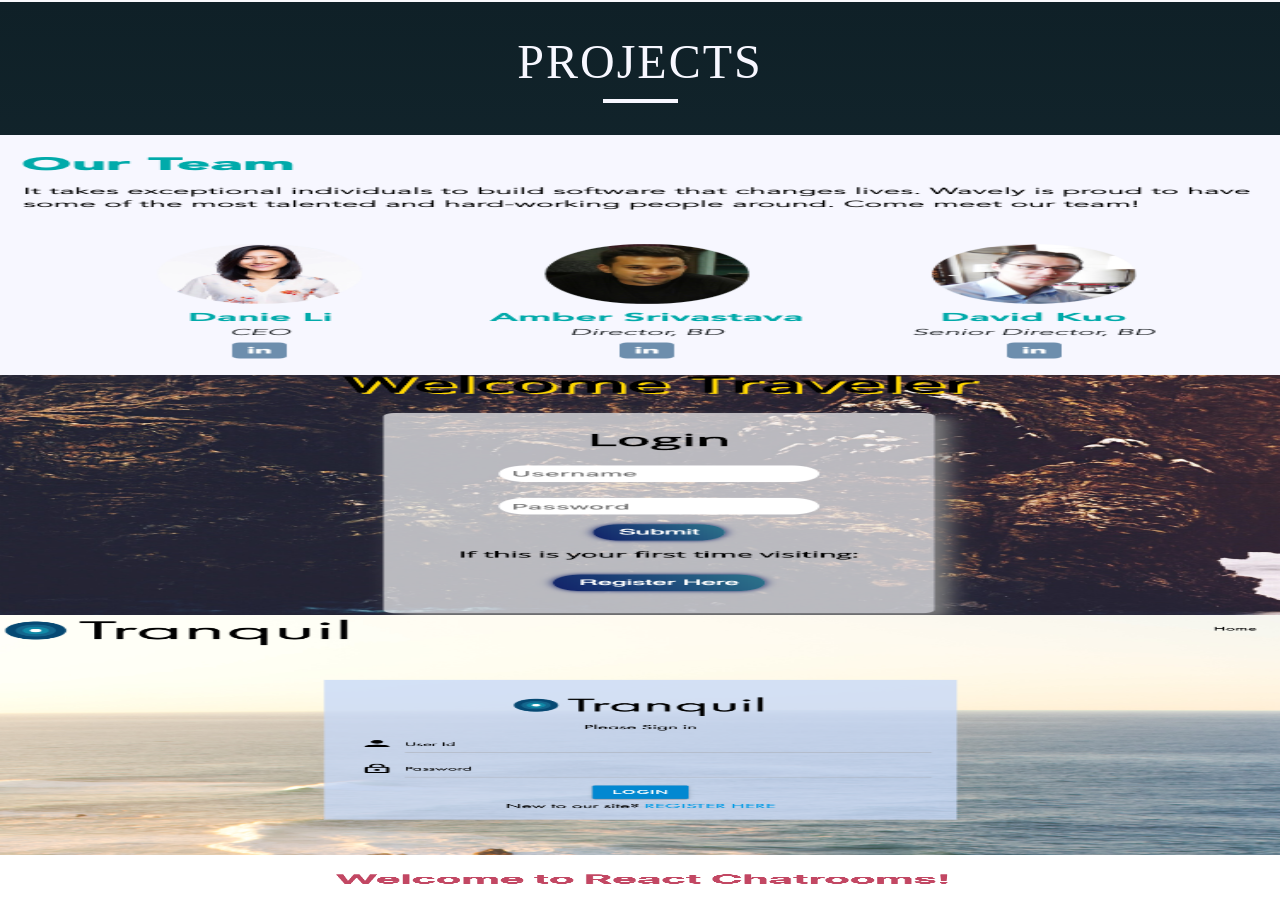
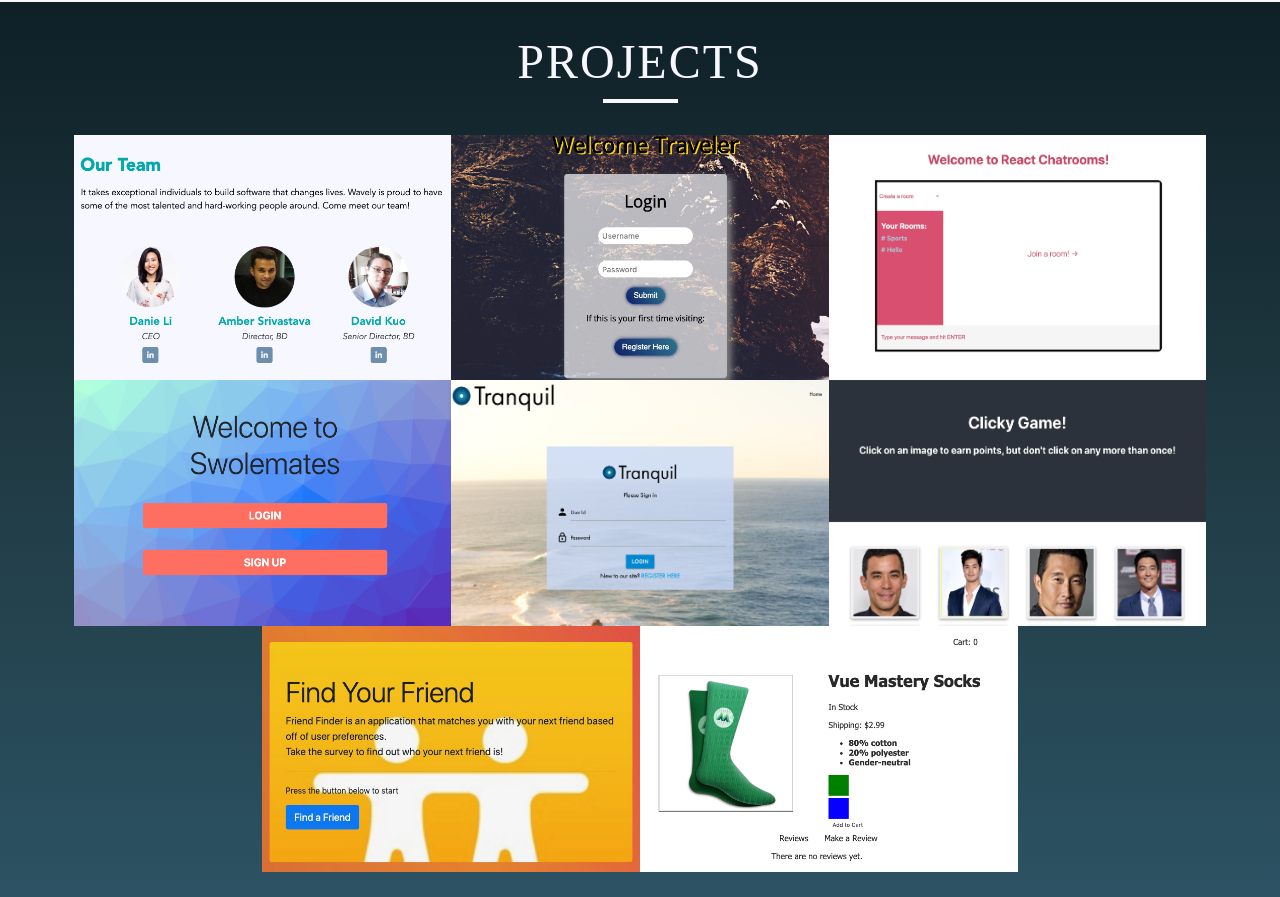
Before and after one commit to Tangerinez/Portfolio, a React (Create React App) app in the folder portfolio/: page / in a window 1280 px wide. Shown: the part 1580-2477 px from the top of the page. Built offline with nearby package versions, Linux system fonts and the light colour scheme.

Commit message:
Nearly completed projects section

```diff
--- a/portfolio/src/components/ProjectCards/ProjectCards.css
+++ b/portfolio/src/components/ProjectCards/ProjectCards.css
@@ -1,4 +1,197 @@
 .each-card-wrap {
   width: 100%;
-  height: 240px;
+  position: relative;
 }
+
+.each-card-wrap:hover {
+  cursor: pointer;
+}
+
+.each-card-wrap:hover .text {
+  opacity: 1;
+}
+
+.each-card-wrap:hover .roambi {
+  opacity: 1;
+}
+
+/* #friend-finder,
+#shopping-cart {
+  height: 71%;
+} */
+
+.text {
+  z-index: 2;
+  text-align: center;
+  opacity: 0;
+  transition: all 0.4s ease-in-out;
+  color: #1b242f;
+  top: 0;
+  left: 0;
+  position: absolute;
+  width: 100%;
+  height: 100%;
+  background: linear-gradient(to top, #2c5364, #203a43, #0f2027);
+  display: flex;
+  flex-flow: column;
+}
+
+.card-title {
+  font-family: "Proxima Nova";
+  font-size: 2em;
+  color: #f7f7ff;
+  font-weight: bold;
+  margin-top: 1em;
+}
+
+.project-description {
+  color: #00a4a6;
+  text-align: center;
+  font-size: 1em;
+  padding: 0.4em 1.5em 0.8em 1.5em;
+}
+
+.btn-container2 {
+  display: flex;
+  flex-direction: column;
+  align-items: center;
+  justify-content: space-evenly;
+  flex-grow: 1;
+}
+
+.source-code-button {
+  font-family: "Proxima Nova";
+  border: 2px solid #00a4a6;
+  width: 120px;
+  font-size: 1.2em;
+  padding: 7px 0;
+  background: #f7f7ff;
+}
+
+.source-code-button:hover {
+  background: #00a4a6;
+  color: #f7f7ff;
+  cursor: pointer;
+}
+
+.app-button {
+  font-family: "Proxima Nova";
+  border: 2px solid #00a4a6;
+  width: 120px;
+  font-size: 1.2em;
+  padding: 7px 0;
+  background: #f7f7ff;
+}
+
+.app-button:hover {
+  background: #00a4a6;
+  color: #f7f7ff;
+  cursor: pointer;
+}
+
+@media only screen and (min-width: 420px) {
+  .each-card-wrap {
+    flex: 0 1 45%;
+  }
+  .card-title {
+    font-size: 1em;
+    margin-top: 1em;
+  }
+  .project-description {
+    font-size: 0.5em;
+    margin-top: 0.4em;
+    padding: 0 0.8em 0 0.8em;
+  }
+  .btn-container2 {
+    padding-top: 0.5em;
+  }
+  .app-button,
+  .source-code-button {
+    font-size: 0.6em;
+    padding: 4px 0;
+    width: 80px;
+  }
+}
+
+@media only screen and (min-width: 500px) {
+  .card-title {
+    font-size: 1.3em;
+  }
+  .project-description {
+    font-size: 0.6em;
+  }
+  .app-button,
+  .source-code-button {
+    font-size: 0.7em;
+    padding: 4px 0;
+    width: 100px;
+  }
+}
+
+@media only screen and (min-width: 600px) {
+  .card-title {
+    font-size: 1.5em;
+  }
+  .project-description {
+    font-size: 0.7em;
+  }
+
+  .app-button,
+  .source-code-button {
+    font-size: 0.8em;
+    padding: 4px 0;
+    width: 100px;
+  }
+}
+
+@media only screen and (min-width: 700px) {
+  .card-title {
+    font-size: 1.7em;
+    margin-top: 1.2em;
+  }
+
+  .app-button,
+  .source-code-button {
+    font-size: 1em;
+    padding: 4px 0;
+    width: 110px;
+  }
+}
+
+@media only screen and (min-width: 800px) {
+  .each-card-wrap {
+    flex: 0 1 38%;
+  }
+}
+
+@media only screen and (min-width: 940px) {
+  .card-title {
+    margin-top: 1.6em;
+  }
+}
+
+@media only screen and (min-width: 1080px) {
+  .each-card-wrap {
+    flex: 0 1 29.5%;
+  }
+  .card-title {
+    margin-top: 1em;
+    font-size: 2em;
+  }
+}
+
+@media only screen and (min-width: 1200px) {
+  .card-title {
+    margin-top: 1.5em;
+  }
+  .app-button,
+  .source-code-button {
+    font-size: 1.1em;
+    width: 120px;
+  }
+}
+@media only screen and (min-width: 1300px) {
+  .card-title {
+    margin-top: 1.7em;
+  }
+}
--- a/portfolio/src/components/ProjectCards/ProjectCards.js
+++ b/portfolio/src/components/ProjectCards/ProjectCards.js
@@ -1,12 +1,49 @@
 import React from "react";
 import "./ProjectCards.css";
 
-const ProjectCard = props => {
-  return (
-    <div className="each-card-wrap">
-      <img src={props.imgURL} alt={props.alt} className="project-img"></img>
-    </div>
-  );
-};
+class ProjectCard extends React.Component {
+  render() {
+    let sourceButton;
+    let appButton;
+    if (this.props.sourceURL) {
+      sourceButton = (
+        <a href={this.props.sourceURL}>
+          <button className="source-code-button">Source Code</button>
+        </a>
+      );
+    }
+    if (this.props.appURL) {
+      appButton = (
+        <a href={this.props.appURL}>
+          <button className="app-button">Application</button>
+        </a>
+      );
+    } else {
+      appButton = (
+        <a href="#">
+          <button className="app-button">Demo</button>
+        </a>
+      );
+    }
+    return (
+      <div className="each-card-wrap">
+        <img
+          src={this.props.imgURL}
+          alt={this.props.alt}
+          className="project-img"
+          id={this.props.id}
+        ></img>
+        <div className="text">
+          <div className="card-title">{this.props.cardTitle}</div>
+          <div className="project-description">{this.props.description}</div>
+          <div className="btn-container2">
+            {appButton}
+            {sourceButton}
+          </div>
+        </div>
+      </div>
+    );
+  }
+}
 
 export default ProjectCard;
--- a/portfolio/src/components/Projects/Projects.css
+++ b/portfolio/src/components/Projects/Projects.css
@@ -25,9 +25,19 @@
 
 .card-container {
   margin-top: 2em;
+  display: flex;
+  flex-direction: column;
+  justify-content: center;
 }
 
 .project-img {
   width: 100%;
   height: 100%;
 }
+
+@media only screen and (min-width: 420px) {
+  .card-container {
+    display: flex;
+    flex-flow: row wrap;
+  }
+}
--- a/portfolio/src/components/Projects/Projects.js
+++ b/portfolio/src/components/Projects/Projects.js
@@ -8,14 +8,68 @@ function Projects() {
       <div className="projects-text">Projects</div>
       <div className="flex-line-white"></div>
       <div className="card-container">
-        <ProjectCard imgURL="./wavely-about-page.png" alt="wavely-about-page" />
-        <ProjectCard imgURL="./locals.png" alt="locals" />
-        <ProjectCard imgURL="./tranquil.png" alt="tranquil" />
-        <ProjectCard imgURL="./react-chatroom.png" alt="react-chatroom" />
-        <ProjectCard imgURL="./clicky-game.png" alt="clicky-game" />
-        <ProjectCard imgURL="./swolemates.png" alt="swolemates" />
-        <ProjectCard imgURL="./friend-finder.png" alt="friend-finder" />
-        <ProjectCard imgURL="./shopping-cart.png" alt="shopping-cart" />
+        <ProjectCard
+          imgURL="./wavely-about-page.png"
+          alt="wavely-about-page"
+          cardTitle="Wavely About Page"
+          description="React + HTML5 + CSS3 + Node.js"
+          sourceURL="https://github.com/gregtang1234?tab=repositories"
+          appURL="https://about.wavely.com/"
+        />
+        <ProjectCard
+          imgURL="./locals.png"
+          alt="locals"
+          cardTitle="Locals"
+          description="React.js + HTML + CSS + Node.js/Express.js + MongoDB"
+          sourceURL="https://github.com/Tangerinez/Locals"
+          appURL="http://fathomless-bastion-86766.herokuapp.com"
+        />
+        <ProjectCard
+          imgURL="./react-chatroom.png"
+          alt="react-chatroom"
+          cardTitle="React Chatroom"
+          description="React.js + HTML + CSS + Node.js + Pusher ChatKit API"
+          sourceURL="https://github.com/Tangerinez/React-Chat-App"
+        />
+        <ProjectCard
+          imgURL="./swolemates.png"
+          alt="swolemates"
+          cardTitle="Swolemates"
+          description="Vanilla.js/JQuery + HTML + CSS/Bootstrap + Firestore"
+          sourceURL="https://github.com/Tangerinez/Swolemates.io"
+          appURL="https://tangerinez.github.io/Swolemates.io/"
+        />
+        <ProjectCard
+          imgURL="./tranquil.png"
+          alt="tranquil"
+          cardTitle="Tranquil"
+          description="Vanilla.js + HTML + CSS/Materialize + Node.js/Express.js + SQL"
+          sourceURL="https://github.com/Tangerinez/TranquiL"
+          appURL="https://rugged-gunnison-25361.herokuapp.com/"
+        />
+        <ProjectCard
+          imgURL="./clicky-game.png"
+          alt="clicky-game"
+          cardTitle="Clicky Game"
+          description="React.js + HTML + CSS/Bootstrap"
+          sourceURL="https://github.com/Tangerinez/ReactMemoryGame"
+        />
+        <ProjectCard
+          imgURL="./friend-finder.png"
+          alt="friend-finder"
+          id="friend-finder"
+          cardTitle="Friend Finder"
+          description="Vanilla.js + HTML + CSS + Node.js/Express.js"
+          sourceURL="https://github.com/Tangerinez/FriendFinder"
+        />
+        <ProjectCard
+          imgURL="./shopping-cart.png"
+          alt="shopping-cart"
+          id="shopping-cart"
+          cardTitle="Vue Shopping Cart"
+          description="Vue.js + HTML + CSS + Node.js"
+          sourceURL="https://github.com/Tangerinez/Vue-Shopping-Cart"
+        />
       </div>
     </div>
   );
```
Also changed, not shown: portfolio/public/friend-finder.png.
